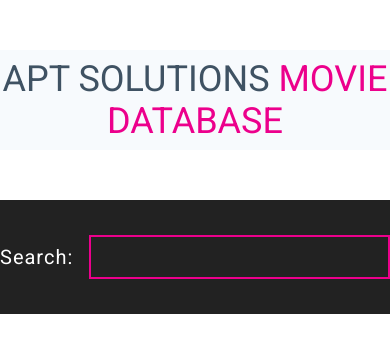
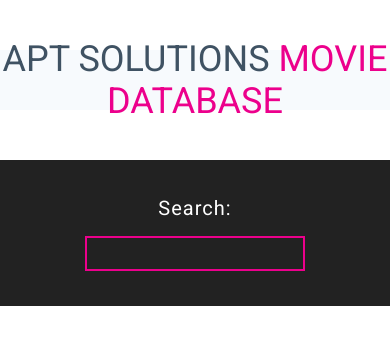
Before and after one commit to vijay-rhaud/coding-challenge, a Vue app: page / in a window 390 px wide. Shown: the top 352 px of the page. Built offline with nearby package versions, Linux system fonts and the light colour scheme.

Commit message:
make header and search mobile friendly

```diff
--- a/src/components/Header/header.css
+++ b/src/components/Header/header.css
@@ -1,7 +1,7 @@
 .header {
     background-color: #f7fafd;
     width: 100%;
-    height: 100px;
+    height: 60px;
     margin: 50px 0;
     display: flex;
     justify-content: center;
--- a/src/components/Search/search.css
+++ b/src/components/Search/search.css
@@ -2,30 +2,51 @@
     background-color: #222;
     width: 100%;
     height: 50px;
-    padding: 32px 0;
+    padding: 48px 0;
     display: flex;
     justify-content: center;
     align-items: center;
-    flex-direction: row;
+    flex-direction: column;
     text-align: center;
+}
+@media (min-width: 576px) {
+    .search-bar-container {
+        flex-direction: row;
+        padding: 32px 0;
+    }
 }
 .search-bar-title {
     color: #fff;
     letter-spacing: 1px;
     font-size: 20px;
     font-weight: 400;
-    margin-right: 16px;
+    margin-bottom: 16px;
+}
+@media (min-width: 576px) {
+    .search-bar-title {
+        color: #fff;
+        letter-spacing: 1px;
+        font-size: 20px;
+        font-weight: 400;
+        margin-bottom: 0px;
+        margin-right: 16px;
+    }
 }
 .search-bar {
     background-color: transparent;
     height: 32px;
     padding: 4px 8px;
-    width: 350px;
+    width: 200px;
     border: 2px solid #ec008c;
     border-radius: 0px;
     color: #fff;
     font-size: 20px;
 }
+@media (min-width: 576px) {
+    .search-bar {
+        width: 350px;
+    }
+}
 .search-bar:focus {
     outline: 0px solid transparent;
 }
```
